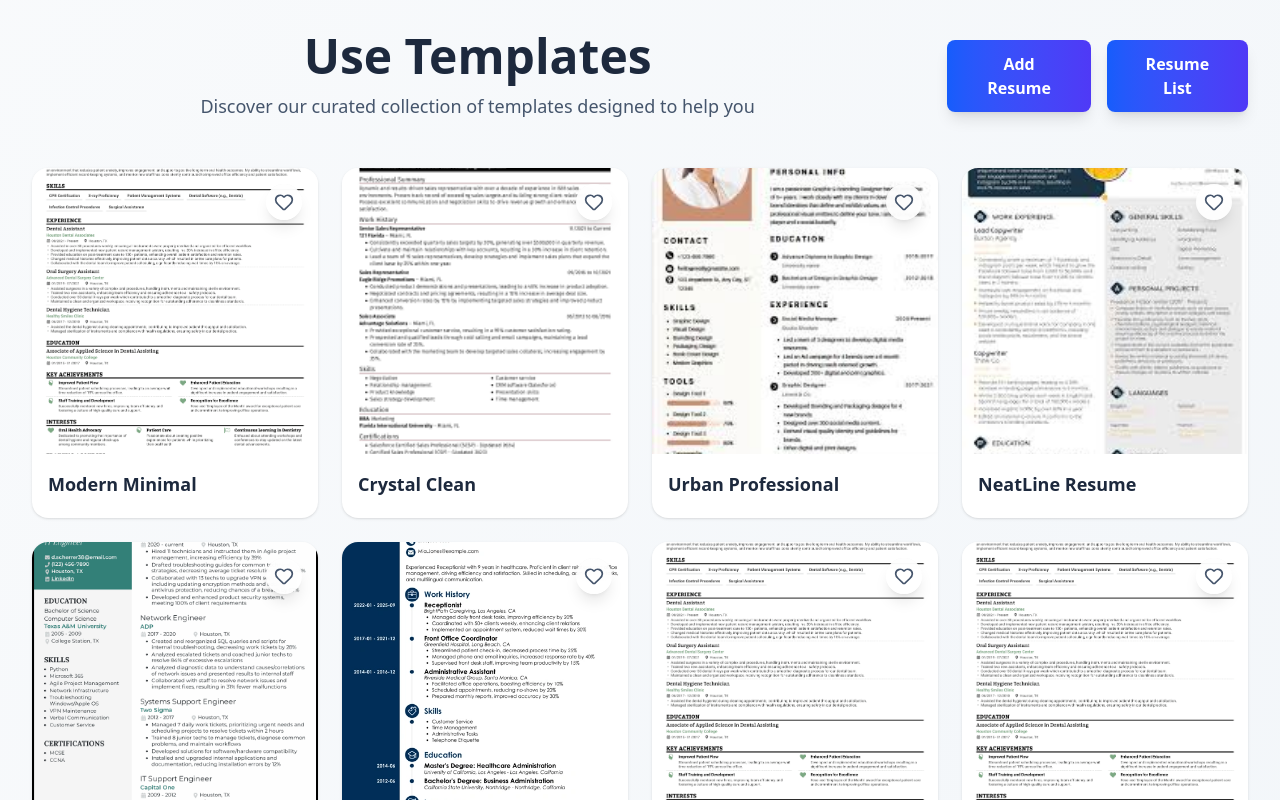
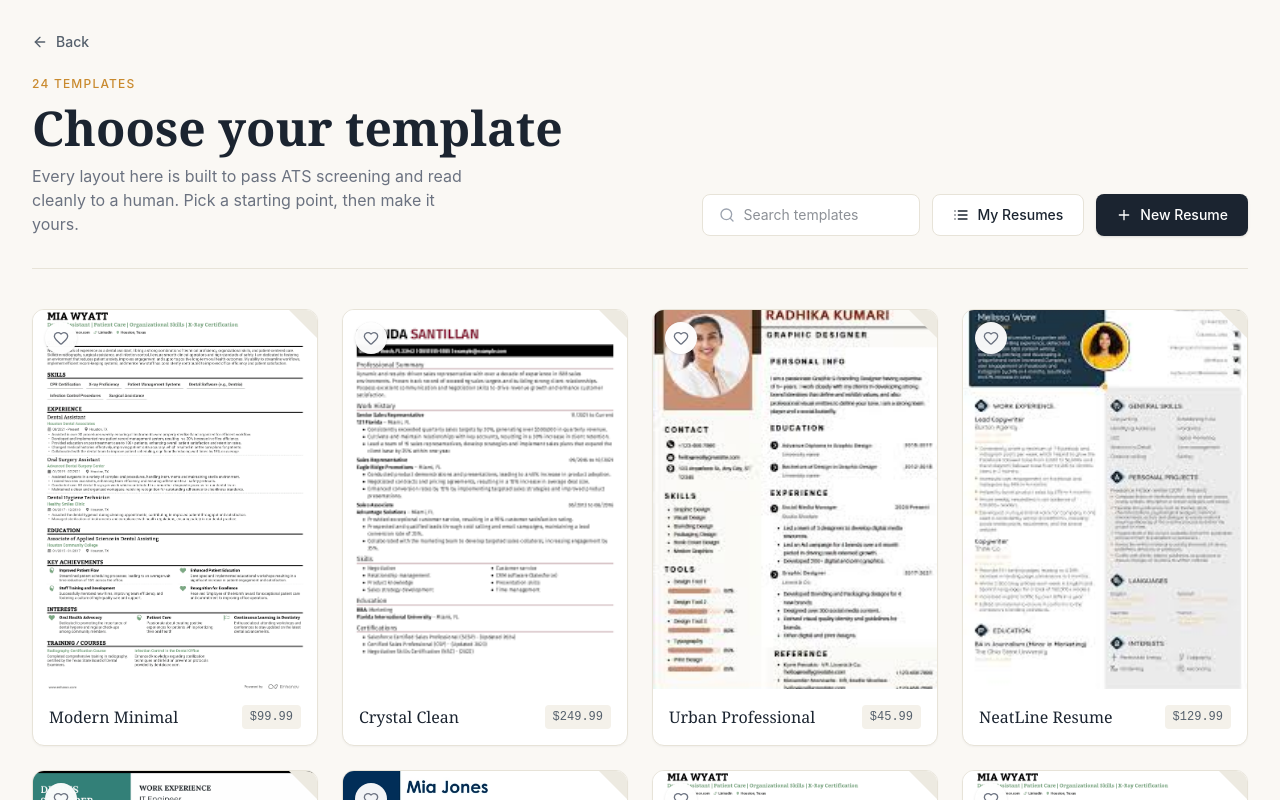
Before and after one commit to rishikeshkumar6/Build-Your-CV-APP, a React (Vite) app: page /resume-templates in a window 1280 px wide. Shown: the top 800 px of the page. Built offline with nearby package versions, Linux system fonts and the light colour scheme; no server answers.

Commit message:
improve resume templates layouts date-04/07/2026

```diff
--- a/src/pages/Resume.jsx
+++ b/src/pages/Resume.jsx
@@ -1,8 +1,19 @@
-import React, { useState } from "react";
-import { ShoppingCart, Heart, Eye } from "lucide-react";
-import { Link } from "react-router-dom";
+import React, { useState, useMemo } from "react";
+import {
+  ShoppingCart,
+  Heart,
+  Eye,
+  ArrowLeft,
+  Search,
+  Plus,
+  List,
+} from "lucide-react";
+import { Link, useNavigate } from "react-router-dom";
+
 const Resume = () => {
+  const navigate = useNavigate();
   const [favorites, setFavorites] = useState([]);
+  const [query, setQuery] = useState("");
 
   const products = [
     {
@@ -79,7 +90,7 @@ const Resume = () => {
     },
     {
       id: 13,
-      name: "WiVibrant Profile",
+      name: "Vibrant Profile",
       price: "$89.99",
       image: "/templates/ats_resume.png",
     },
@@ -127,13 +138,13 @@ const Resume = () => {
     },
     {
       id: 21,
-      name: "Screen PrExecutive Pro",
+      name: "Executive Pro",
       price: "$12.99",
       image: "/templates/ats_resume.png",
     },
     {
       id: 22,
-      name: "Phone HClassic Corporate",
+      name: "Classic Corporate",
       price: "$16.99",
       image: "/templates/ats_resume.png",
     },
@@ -157,79 +168,202 @@ const Resume = () => {
     );
   };
 
+  const filtered = useMemo(
+    () =>
+      products.filter((p) =>
+        p.name.toLowerCase().includes(query.trim().toLowerCase()),
+      ),
+    [query],
+  );
+
   return (
-    <div className="min-h-screen bg-gradient-to-br from-slate-50 to-slate-100 p-4 md:p-8">
-      <div className="max-w-7xl mx-auto">
-        <div className="text-center mb-12 flex flex-col md:flex-row  md:items-center gap-6">
-          <div className="flex flex-col w-[75%]">
-            <h1 className="text-4xl md:text-5xl font-bold text-slate-800 mb-3">
-              Use Templates
+    <div
+      className="min-h-screen p-4 md:p-8"
+      style={{ backgroundColor: "#FAF8F4" }}
+    >
+      {/* Optional: add these to your index.html <head> for the intended type pairing
+        <link rel="preconnect" href="https://fonts.googleapis.com">
+        <link href="https://fonts.googleapis.com/css2?family=Source+Serif+4:wght@500;600;700&family=Inter:wght@400;500;600&family=IBM+Plex+Mono:wght@500&display=swap" rel="stylesheet">
+      */}
+      <div
+        className="max-w-7xl mx-auto"
+        style={{ fontFamily: "Inter, ui-sans-serif, system-ui" }}
+      >
+        {/* Back navigation */}
+        <button
+          type="button"
+          onClick={() => navigate(-1)}
+          className="inline-flex items-center gap-2 mb-6 text-sm font-medium transition-colors"
+          style={{ color: "#55606C" }}
+          onMouseEnter={(e) => (e.currentTarget.style.color = "#1B2430")}
+          onMouseLeave={(e) => (e.currentTarget.style.color = "#55606C")}
+        >
+          <ArrowLeft size={16} />
+          Back
+        </button>
+
+        {/* Header */}
+        <div
+          className="flex flex-col lg:flex-row lg:items-end justify-between gap-6 mb-10 pb-8"
+          style={{ borderBottom: "1px solid #E7E3D8" }}
+        >
+          <div>
+            <p
+              className="text-xs font-medium tracking-widest uppercase mb-3"
+              style={{ color: "#C98A2E" }}
+            >
+              {products.length} Templates
+            </p>
+            <h1
+              className="text-4xl md:text-5xl font-semibold mb-3"
+              style={{
+                fontFamily: "'Source Serif 4', Georgia, serif",
+                color: "#1B2430",
+              }}
+            >
+              Choose your template
             </h1>
-            <p className="text-slate-600 text-lg">
-              Discover our curated collection of templates designed to help you
+            <p className="text-base max-w-md" style={{ color: "#6B7280" }}>
+              Every layout here is built to pass ATS screening and read cleanly
+              to a human. Pick a starting point, then make it yours.
             </p>
           </div>
 
-          <div className="flex gap-4 md:ml-auto">
-            <button
-              type="button"
-              className="flex items-center gap-2 px-6 py-3 bg-gradient-to-r from-blue-600 to-indigo-600 text-white rounded-lg font-semibold hover:from-blue-700 hover:to-indigo-700 transition shadow-lg"
+          <div className="flex flex-col sm:flex-row gap-3 shrink-0">
+            <div
+              className="flex items-center gap-2 px-4 py-2.5 rounded-lg bg-white"
+              style={{ border: "1px solid #E7E3D8" }}
             >
-              <Link to="/builder">Add Resume</Link>
-            </button>
-            <button
-              type="button"
-              className="flex items-center gap-2 px-6 py-3 bg-gradient-to-r from-blue-600 to-indigo-600 text-white rounded-lg font-semibold hover:from-blue-700 hover:to-indigo-700 transition shadow-lg"
+              <Search size={16} style={{ color: "#9CA3AF" }} />
+              <input
+                type="text"
+                value={query}
+                onChange={(e) => setQuery(e.target.value)}
+                placeholder="Search templates"
+                className="bg-transparent outline-none text-sm w-40"
+                style={{ color: "#1B2430" }}
+              />
+            </div>
+            <Link
+              to="/resume_list"
+              className="inline-flex items-center justify-center gap-2 px-5 py-2.5 rounded-lg text-sm font-medium bg-white transition-colors"
+              style={{ border: "1px solid #E7E3D8", color: "#1B2430" }}
             >
-              <Link to="/resume_list">Resume List</Link>
-            </button>
+              <List size={16} />
+              My Resumes
+            </Link>
+            <Link
+              to="/builder"
+              className="inline-flex items-center justify-center gap-2 px-5 py-2.5 rounded-lg text-sm font-medium text-white shadow-sm transition-opacity hover:opacity-90"
+              style={{ backgroundColor: "#1B2430" }}
+            >
+              <Plus size={16} />
+              New Resume
+            </Link>
           </div>
         </div>
 
+        {/* Grid */}
+        {filtered.length === 0 ? (
+          <div className="text-center py-24" style={{ color: "#9CA3AF" }}>
+            <p className="text-lg">No templates match "{query}"</p>
+          </div>
+        ) : (
           <div className="grid grid-cols-1 sm:grid-cols-2 lg:grid-cols-3 xl:grid-cols-4 gap-6">
-          {products.map((product) => (
+            {filtered.map((product) => {
+              const isFav = favorites.includes(product.id);
+              return (
                 <div
                   key={product.id}
-              className="group bg-white rounded-2xl shadow-sm hover:shadow-xl transition-all duration-300 overflow-hidden"
+                  className="group relative bg-white rounded-xl overflow-hidden transition-shadow duration-300"
+                  style={{
+                    border: "1px solid #E7E3D8",
+                    boxShadow: "0 1px 2px rgba(27,36,48,0.04)",
+                  }}
+                  onMouseEnter={(e) =>
+                    (e.currentTarget.style.boxShadow =
+                      "0 12px 24px rgba(27,36,48,0.10)")
+                  }
+                  onMouseLeave={(e) =>
+                    (e.currentTarget.style.boxShadow =
+                      "0 1px 2px rgba(27,36,48,0.04)")
+                  }
                 >
-              <div className="relative overflow-hidden aspect-square">
+                  {/* folded corner signature */}
+                  <div
+                    className="absolute top-0 right-0 z-10 transition-transform duration-300 group-hover:scale-110"
+                    style={{
+                      width: 0,
+                      height: 0,
+                      borderStyle: "solid",
+                      borderWidth: "0 28px 28px 0",
+                      borderColor: `transparent ${isFav ? "#C98A2E" : "#EDEAE1"} transparent transparent`,
+                    }}
+                  />
+
+                  <div
+                    className="relative overflow-hidden"
+                    style={{ aspectRatio: "3 / 4" }}
+                  >
                     <img
                       src={product.image}
                       alt={product.name}
-                  className="w-full h-full object-cover group-hover:scale-110 transition-transform duration-500"
+                      className="w-full h-full object-cover transition-transform duration-500 group-hover:scale-105"
                     />
-                <div className="absolute inset-0 bg-gradient-to-t from-black/60 via-transparent to-transparent opacity-0 group-hover:opacity-100 transition-opacity duration-300">
-                  <div className="absolute bottom-4 left-4 right-4 flex gap-2">
-                    <button className="flex-1 bg-white text-slate-800 py-2 px-4 rounded-lg font-medium hover:bg-slate-100 transition-colors flex items-center justify-center gap-2">
-                      <Eye size={18} />
-                      <span className="text-sm">
-                        <Link to={`/builder`}>Use This Template</Link>
-                      </span>
-                    </button>
+                    <div className="absolute inset-0 opacity-0 group-hover:opacity-100 transition-opacity duration-300 bg-gradient-to-t from-black/55 via-black/0 to-black/0">
+                      <div className="absolute bottom-4 left-4 right-4">
+                        <Link
+                          to="/builder"
+                          className="w-full flex items-center justify-center gap-2 bg-white py-2.5 rounded-lg text-sm font-medium hover:bg-slate-50 transition-colors"
+                          style={{ color: "#1B2430" }}
+                        >
+                          <Eye size={16} />
+                          Use this template
+                        </Link>
                       </div>
                     </div>
+
                     <button
                       onClick={() => toggleFavorite(product.id)}
-                  className="absolute top-4 right-4 bg-white/90 backdrop-blur-sm p-2 rounded-full shadow-lg hover:scale-110 transition-transform"
+                      aria-label={
+                        isFav ? "Remove from favorites" : "Add to favorites"
+                      }
+                      className="absolute top-3 left-3 bg-white/95 backdrop-blur-sm p-2 rounded-full shadow-sm hover:scale-110 transition-transform"
                     >
                       <Heart
-                    size={20}
-                    className={
-                      favorites.includes(product.id)
-                        ? "fill-red-500 text-red-500"
-                        : "text-slate-600"
-                    }
+                        size={16}
+                        style={{ color: isFav ? "#C0392B" : "#6B7280" }}
+                        fill={isFav ? "#C0392B" : "none"}
                       />
                     </button>
                   </div>
-              <div className="p-4">
-                <h3 className="font-semibold text-slate-800 text-lg mb-1 truncate">
+
+                  <div className="p-4 flex items-center justify-between gap-2">
+                    <h3
+                      className="font-medium truncate"
+                      style={{
+                        fontFamily: "'Source Serif 4', Georgia, serif",
+                        color: "#1B2430",
+                      }}
+                    >
                       {product.name}
                     </h3>
+                    <span
+                      className="text-xs font-medium shrink-0 px-2 py-1 rounded"
+                      style={{
+                        fontFamily: "'IBM Plex Mono', ui-monospace, monospace",
+                        color: "#55606C",
+                        backgroundColor: "#F4F1EA",
+                      }}
+                    >
+                      {product.price}
+                    </span>
                   </div>
                 </div>
-          ))}
+              );
+            })}
           </div>
+        )}
       </div>
     </div>
   );
```
Lines whose indentation alone changed are shown as unchanged.
